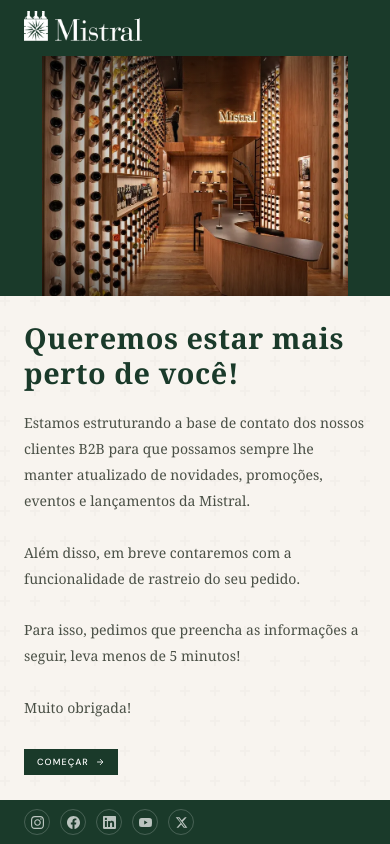
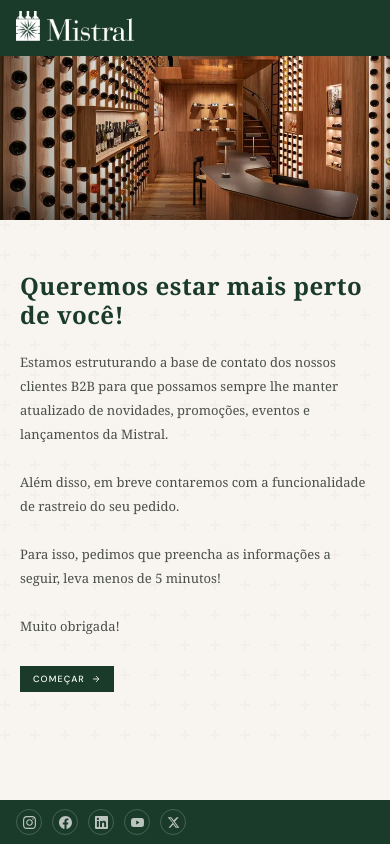
Before and after one commit to daniellequeiroz-prog/CRM1, a plain HTML site: page index.html in a window 390 px wide. Drawn offline with Linux system fonts and the light colour scheme; a web font is replaced by a local one.

Commit message:
Add files via upload

```diff
--- a/index.html
+++ b/index.html
@@ -136,13 +136,20 @@
   .footer-copy { font-size: 9px; color: rgba(255,255,255,0.35); letter-spacing: 0.03em; text-align: right; max-width: 60%; }
 
   @media (max-width: 768px) {
-    .slide-intro { flex-direction: column; }
-    .intro-image { flex: none; height: 240px; }
-    .intro-content { padding: 2rem 1.5rem; }
-    nav { padding: 0 1.5rem; }
+    html, body { overflow: auto; height: auto; }
+    .slides-container { position: relative; top: 0; height: calc(100svh - 56px - 44px); min-height: 500px; }
+    .slide-intro { flex-direction: column; padding: 0 !important; }
+    .intro-image { flex: none; height: 220px; width: 100%; }
+    .intro-content { padding: 1.5rem 1.25rem; flex: 1; overflow-y: auto; }
+    .intro-content h1 { font-size: 1.5rem; }
+    .intro-desc { font-size: 13px; }
+    nav { padding: 0 1rem; }
     .progress-bar { width: 80px; }
-    .slide-footer { padding: 0.75rem 1.5rem; }
+    .slide-footer { padding: 0.5rem 1rem; }
     .footer-copy { display: none; }
+    .slide-field { padding: 1.5rem 1.25rem; max-width: 100%; }
+    .field-question { font-size: 1.1rem; }
+    .field-input, .field-select { font-size: 14px; }
   }
 </style>
 </head>
```
